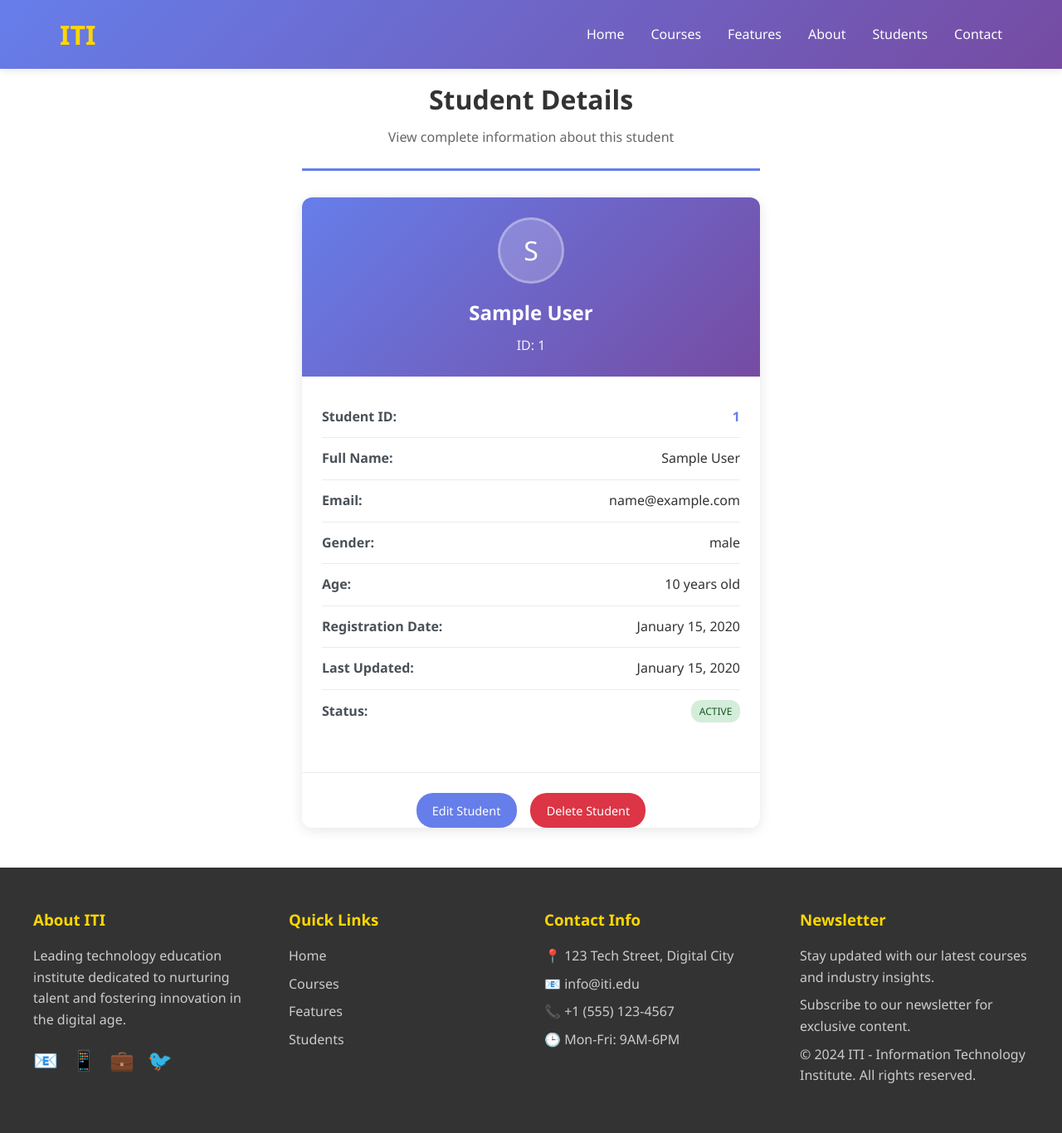
After one commit to NohaAShehab/icc46-devops-django, a Django app: page /students/show/1 in a window 1280 px wide. The commit adds this page. Shown: the whole page at 83% size. Run offline with Django 5.2, Linux system fonts and the light colour scheme; tables that the repository leaves empty hold one stand-in row (values such as "Sample post").

Commit message:
get objects via models, url names

```diff
--- /dev/null
+++ b/iti/students/templates/students/show.html
@@ -0,0 +1,290 @@
+{% extends 'layouts/base.html' %}
+
+{% block body %}
+<style>
+    .student-detail-container {
+        margin-top: 70px;
+        padding: 1.5rem;
+        max-width: 600px;
+        margin-left: auto;
+        margin-right: auto;
+    }
+
+    .page-header {
+        text-align: center;
+        margin-bottom: 2rem;
+        padding-bottom: 1.5rem;
+        border-bottom: 3px solid #667eea;
+    }
+
+    .page-header h1 {
+        color: #333;
+        font-size: 2rem;
+        margin-bottom: 0.5rem;
+    }
+
+    .page-header .subtitle {
+        color: #666;
+        font-size: 1rem;
+    }
+
+    .student-card {
+        background: white;
+        border-radius: 12px;
+        box-shadow: 0 3px 15px rgba(0,0,0,0.1);
+        overflow: hidden;
+        margin-bottom: 1.5rem;
+    }
+
+    .student-header {
+        background: linear-gradient(135deg, #667eea 0%, #764ba2 100%);
+        color: white;
+        padding: 1.5rem;
+        text-align: center;
+    }
+
+    .student-avatar {
+        width: 80px;
+        height: 80px;
+        border-radius: 50%;
+        background: rgba(255,255,255,0.2);
+        display: flex;
+        align-items: center;
+        justify-content: center;
+        margin: 0 auto 1rem;
+        font-size: 2rem;
+        color: white;
+        border: 3px solid rgba(255,255,255,0.3);
+    }
+
+    .student-name {
+        font-size: 1.5rem;
+        font-weight: bold;
+        margin-bottom: 0.5rem;
+    }
+
+    .student-id {
+        font-size: 1rem;
+        opacity: 0.9;
+    }
+
+    .student-details {
+        padding: 1.5rem;
+    }
+
+    .detail-row {
+        display: flex;
+        justify-content: space-between;
+        align-items: center;
+        padding: 0.75rem 0;
+        border-bottom: 1px solid #e9ecef;
+    }
+
+    .detail-row:last-child {
+        border-bottom: none;
+    }
+
+    .detail-label {
+        font-weight: 600;
+        color: #495057;
+        font-size: 1rem;
+    }
+
+    .detail-value {
+        color: #333;
+        font-size: 1rem;
+    }
+
+    .detail-value.highlight {
+        color: #667eea;
+        font-weight: 600;
+    }
+
+    .actions-section {
+        text-align: center;
+        margin-top: 1.5rem;
+        padding-top: 1.5rem;
+        border-top: 1px solid #e9ecef;
+    }
+
+    .btn {
+        display: inline-block;
+        padding: 0.6rem 1.2rem;
+        text-decoration: none;
+        border-radius: 20px;
+        font-size: 0.9rem;
+        font-weight: 500;
+        text-align: center;
+        transition: all 0.3s ease;
+        border: none;
+        cursor: pointer;
+        margin: 0 0.4rem;
+    }
+
+    .btn-primary {
+        background: #667eea;
+        color: white;
+    }
+
+    .btn-primary:hover {
+        background: #5a6fd8;
+        transform: translateY(-2px);
+        box-shadow: 0 5px 15px rgba(102, 126, 234, 0.3);
+    }
+
+    .btn-secondary {
+        background: #6c757d;
+        color: white;
+    }
+
+    .btn-secondary:hover {
+        background: #5a6268;
+        transform: translateY(-2px);
+        box-shadow: 0 5px 15px rgba(108, 117, 125, 0.3);
+    }
+
+    .btn-danger {
+        background: #dc3545;
+        color: white;
+    }
+
+    .btn-danger:hover {
+        background: #c82333;
+        transform: translateY(-2px);
+        box-shadow: 0 5px 15px rgba(220, 53, 69, 0.3);
+    }
+
+    .back-link {
+        display: inline-block;
+        margin-bottom: 1.5rem;
+        color: #667eea;
+        text-decoration: none;
+        font-weight: 500;
+        transition: color 0.3s ease;
+    }
+
+    .back-link:hover {
+        color: #5a6fd8;
+        text-decoration: underline;
+    }
+
+    .back-link::before {
+        content: "← ";
+        margin-right: 0.5rem;
+    }
+
+    .status-badge {
+        display: inline-block;
+        padding: 0.25rem 0.6rem;
+        border-radius: 12px;
+        font-size: 0.75rem;
+        font-weight: 500;
+        text-transform: uppercase;
+    }
+
+    .status-active {
+        background: #d4edda;
+        color: #155724;
+    }
+
+    .status-inactive {
+        background: #f8d7da;
+        color: #721c24;
+    }
+
+    @media (max-width: 768px) {
+        .student-detail-container {
+            padding: 1rem;
+        }
+
+        .page-header h1 {
+            font-size: 1.8rem;
+        }
+
+        .detail-row {
+            flex-direction: column;
+            align-items: flex-start;
+            gap: 0.4rem;
+        }
+
+        .student-header {
+            padding: 1.2rem;
+        }
+
+        .student-avatar {
+            width: 70px;
+            height: 70px;
+            font-size: 1.8rem;
+        }
+    }
+</style>
+
+<div class="student-detail-container">
+
+    <div class="page-header">
+        <h1>Student Details</h1>
+        <p class="subtitle">View complete information about this student</p>
+    </div>
+
+    <div class="student-card">
+        <div class="student-header">
+            <div class="student-avatar">
+                {{ student.name|first|upper }}
+            </div>
+            <div class="student-name">{{ student.name }}</div>
+            <div class="student-id">ID: {{ student.id }}</div>
+        </div>
+
+        <div class="student-details">
+            <div class="detail-row">
+                <span class="detail-label">Student ID:</span>
+                <span class="detail-value highlight">{{ student.id }}</span>
+            </div>
+
+            <div class="detail-row">
+                <span class="detail-label">Full Name:</span>
+                <span class="detail-value">{{ student.name }}</span>
+            </div>
+
+            <div class="detail-row">
+                <span class="detail-label">Email:</span>
+                <span class="detail-value">{{ student.email }}</span>
+            </div>
+
+            <div class="detail-row">
+                <span class="detail-label">Gender:</span>
+                <span class="detail-value">{{ student.gender }}</span>
+            </div>
+
+            <div class="detail-row">
+                <span class="detail-label">Age:</span>
+                <span class="detail-value">{{ student.age }} years old</span>
+            </div>
+
+            {% if student.created_at %}
+            <div class="detail-row">
+                <span class="detail-label">Registration Date:</span>
+                <span class="detail-value">{{ student.created_at|date:"F j, Y" }}</span>
+            </div>
+            {% endif %}
+
+            {% if student.updated_at %}
+            <div class="detail-row">
+                <span class="detail-label">Last Updated:</span>
+                <span class="detail-value">{{ student.updated_at|date:"F j, Y" }}</span>
+            </div>
+            {% endif %}
+
+            <div class="detail-row">
+                <span class="detail-label">Status:</span>
+                <span class="status-badge status-active">Active</span>
+            </div>
+        </div>
+
+        <div class="actions-section">
+            <a href="#" class="btn btn-primary">Edit Student</a>
+            <a href="#" class="btn btn-danger">Delete Student</a>
+        </div>
+    </div>
+</div>
+{% endblock %}
--- a/iti/students/urls.py
+++ b/iti/students/urls.py
@@ -1,7 +1,9 @@
 
 from django.urls import path
-from students.views import students_list
+from students.views import students_list, all_students, show_student
 
 urlpatterns = [
-    path('list', students_list, name='students.list')
+    path('list', students_list, name='students.list'),
+    path('all', all_students, name='students.index'),
+    path('show/<int:id>', show_student, name='students.show')
 ]
--- a/iti/students/views.py
+++ b/iti/students/views.py
@@ -1,5 +1,7 @@
 from django.shortcuts import render
 from django.http import HttpResponse
+from students.models import Student
+from django.shortcuts import get_object_or_404
 
 # Create your views here.
 
@@ -17,7 +19,7 @@ def students_list(request):
         {'name': 'Jane', 'age': 21, 'id': 2},
         {'name': 'Jim', 'age': 22, 'id': 3},
     ]
-    return render(request, 'students/index.html',
+    return render(request, 'students/staticIndex.html',
     context={'students': students})
 
 
@@ -26,3 +28,44 @@ def students_list(request):
 # {{ }} ==> jinja2 syntax used to print the data
 # {% %} ==> django template language syntax used to parse expressions
 # if condition, for loop, etc.
+
+
+
+"""
+( I need to get all students from the database )
+so I need to use Student model to get all students
+
+models provides a way to interact with the database
+via functions  --> to deal with objects ?
+1- need to get all students ::: Student.objects.all() "select * from students;"
+# all query set of objects
+
+2- need to get a student by id :::
+Student.objects.get(id=1) "select * from students where id=1;"
+get return with one
+
+3- filter students by name :::
+Student.objects.filter(name="John") "select * from students where name='John';"
+filter return with list of objects
+
+
+"""
+
+def all_students(request):
+    # 1- get all students from the database
+    students = Student.objects.all()
+    # 2- send the data to the template
+    return render(request, 'students/index.html', context={'students': students})
+
+
+
+def show_student(request, id):
+
+
+    """
+    if you want to get a student by id  if object not found 404 error will be raised
+    use get_object_or_404 function
+    """
+    student = get_object_or_404(Student, id=id)
+    return render(request, 'students/show.html',
+    context={'student': student})
```
Also changed, not shown: iti/students/templates/students/index.html (+79 -12 lines), iti/students/templates/students/staticIndex.html (added, +104 -0 lines).
